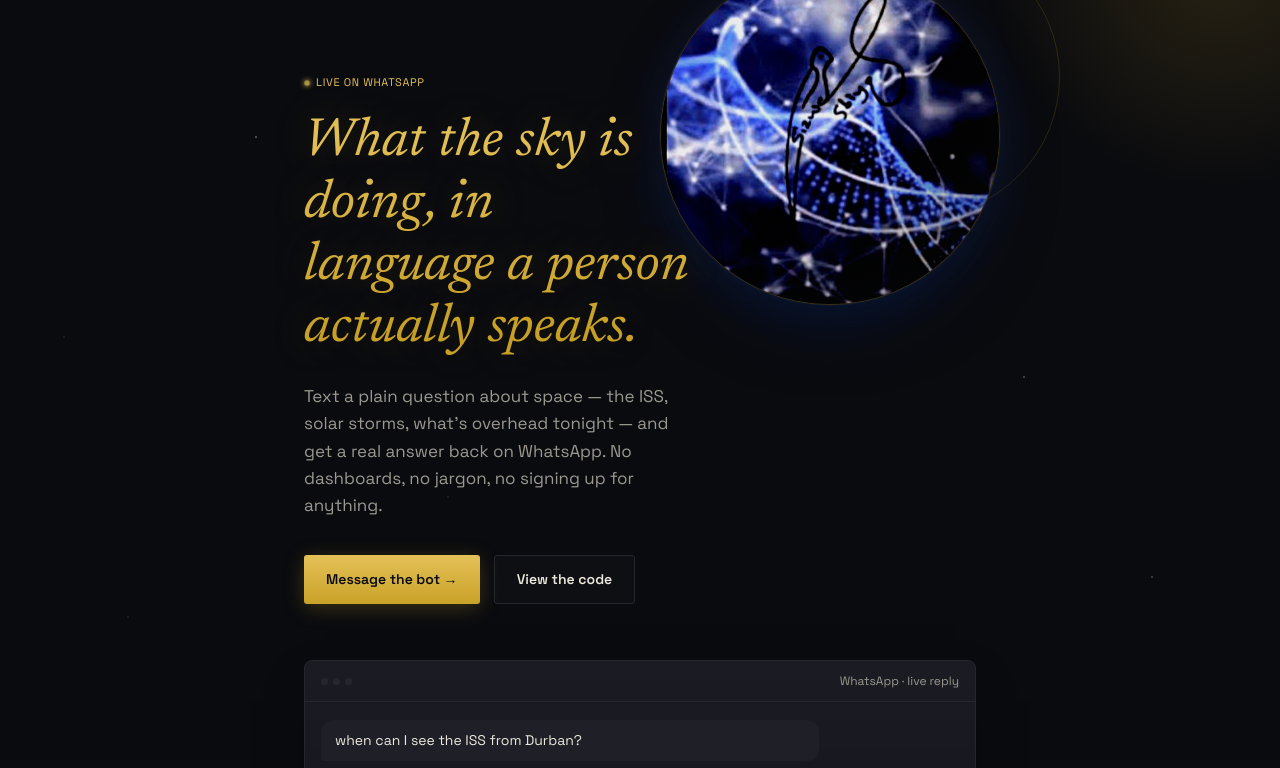
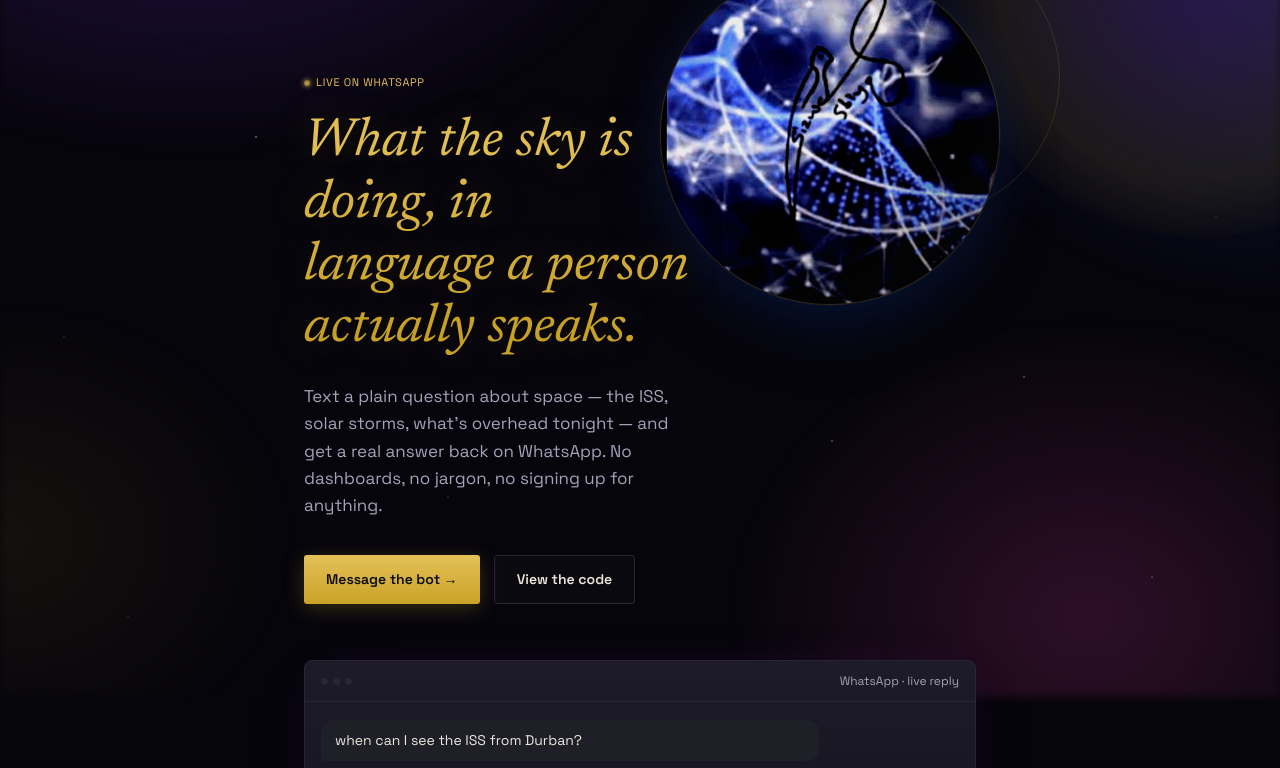
Before and after one commit to Izzy-10/satellite-data-translator, a website: page index.html in a window 1280 px wide. Shown: the part 103-871 px from the top of the page. Drawn offline with Linux system fonts and the light colour scheme.

Commit message:
Refactor styles for background and nebula effects
Updated background colors and added nebula effect.

```diff
--- a/index.html
+++ b/index.html
@@ -9,13 +9,16 @@
 <link href="https://fonts.googleapis.com/css2?family=Space+Grotesk:wght@400;500;600;700&family=Newsreader:ital,wght@0,400;0,500;1,400&display=swap" rel="stylesheet">
 <style>
   :root {
-    --bg: #0A0B0F;
-    --bg-panel: #14151C;
+    --bg: #06050C;
+    --bg-panel: #14121F;
     --gold: #C9A227;
     --gold-bright: #E4C158;
     --text: #EDE8DC;
-    --text-dim: #9B9890;
-    --line: #26262F;
+    --text-dim: #A7A0B8;
+    --line: #2A2438;
+    --nebula-1: #3D1A6E;
+    --nebula-2: #1B2A6B;
+    --nebula-3: #6B1F4E;
   }
 
   * { margin: 0; padding: 0; box-sizing: border-box; }
@@ -28,21 +31,37 @@
     overflow-x: hidden;
   }
 
+  .nebula {
+    position: fixed;
+    inset: 0;
+    z-index: 0;
+    pointer-events: none;
+    background:
+      radial-gradient(ellipse 800px 500px at 15% -5%, rgba(61,26,110,0.55), transparent 60%),
+      radial-gradient(ellipse 700px 600px at 100% 10%, rgba(27,42,107,0.5), transparent 55%),
+      radial-gradient(ellipse 600px 500px at 85% 90%, rgba(107,31,78,0.4), transparent 60%),
+      radial-gradient(ellipse 500px 400px at 0% 80%, rgba(201,162,39,0.08), transparent 60%);
+    filter: blur(4px);
+  }
+
   body::before {
     content: '';
     position: fixed;
     inset: 0;
     background-image:
-      radial-gradient(1.5px 1.5px at 20% 30%, rgba(237,232,220,0.55), transparent),
-      radial-gradient(1px 1px at 60% 15%, rgba(237,232,220,0.35), transparent),
-      radial-gradient(1.5px 1.5px at 80% 60%, rgba(237,232,220,0.45), transparent),
-      radial-gradient(1px 1px at 35% 75%, rgba(237,232,220,0.3), transparent),
-      radial-gradient(1.5px 1.5px at 90% 85%, rgba(237,232,220,0.4), transparent),
-      radial-gradient(1px 1px at 10% 90%, rgba(237,232,220,0.25), transparent),
-      radial-gradient(1px 1px at 50% 45%, rgba(237,232,220,0.3), transparent),
-      radial-gradient(1px 1px at 72% 38%, rgba(237,232,220,0.3), transparent),
-      radial-gradient(1px 1px at 5% 55%, rgba(237,232,220,0.25), transparent),
-      radial-gradient(1px 1px at 45% 8%, rgba(237,232,220,0.3), transparent);
+      radial-gradient(1.5px 1.5px at 20% 30%, rgba(237,232,220,0.6), transparent),
+      radial-gradient(1px 1px at 60% 15%, rgba(237,232,220,0.4), transparent),
+      radial-gradient(1.5px 1.5px at 80% 60%, rgba(237,232,220,0.5), transparent),
+      radial-gradient(1px 1px at 35% 75%, rgba(237,232,220,0.35), transparent),
+      radial-gradient(1.5px 1.5px at 90% 85%, rgba(237,232,220,0.45), transparent),
+      radial-gradient(1px 1px at 10% 90%, rgba(237,232,220,0.3), transparent),
+      radial-gradient(1px 1px at 50% 45%, rgba(237,232,220,0.35), transparent),
+      radial-gradient(1px 1px at 72% 38%, rgba(237,232,220,0.35), transparent),
+      radial-gradient(1px 1px at 5% 55%, rgba(237,232,220,0.3), transparent),
+      radial-gradient(1px 1px at 45% 8%, rgba(237,232,220,0.35), transparent),
+      radial-gradient(1.5px 1.5px at 65% 68%, rgba(237,232,220,0.5), transparent),
+      radial-gradient(1px 1px at 25% 55%, rgba(237,232,220,0.3), transparent),
+      radial-gradient(1px 1px at 95% 40%, rgba(237,232,220,0.3), transparent);
     background-size: 100% 100%;
     pointer-events: none;
     z-index: 0;
@@ -58,10 +77,10 @@
     position: fixed;
     top: -180px;
     right: -180px;
-    width: 480px;
-    height: 480px;
+    width: 520px;
+    height: 520px;
     border-radius: 50%;
-    background: radial-gradient(circle, rgba(201,162,39,0.16), transparent 70%);
+    background: radial-gradient(circle, rgba(107,31,146,0.28), rgba(201,162,39,0.1) 55%, transparent 75%);
     pointer-events: none;
     z-index: 0;
   }
@@ -251,11 +270,12 @@
     margin-top: 56px;
     border: 1px solid var(--line);
     border-radius: 8px;
-    background: linear-gradient(180deg, rgba(255,255,255,0.03), rgba(255,255,255,0));
+    background: linear-gradient(180deg, rgba(255,255,255,0.04), rgba(255,255,255,0));
     background-color: var(--bg-panel);
     overflow: hidden;
-    box-shadow: 0 20px 50px -20px rgba(0,0,0,0.6);
+    box-shadow: 0 20px 50px -20px rgba(0,0,0,0.7), 0 0 40px -20px rgba(107,31,146,0.4);
     position: relative;
+    backdrop-filter: blur(6px);
   }
 
   .transmission-head {
@@ -384,7 +404,8 @@
 
   .query-item {
     padding: 14px 16px;
-    background: var(--bg-panel);
+    background: linear-gradient(180deg, rgba(255,255,255,0.03), transparent);
+    background-color: var(--bg-panel);
     border: 1px solid var(--line);
     border-radius: 6px;
     font-size: 14px;
@@ -442,6 +463,7 @@
 </style>
 </head>
 <body>
+  <div class="nebula"></div>
   <div class="orbit-glow"></div>
   <div class="wrap">
     <div class="orbit-ring"></div>
```
